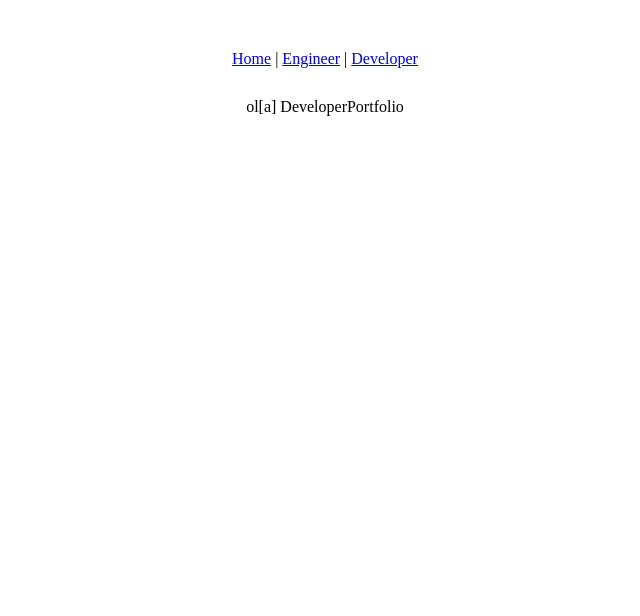
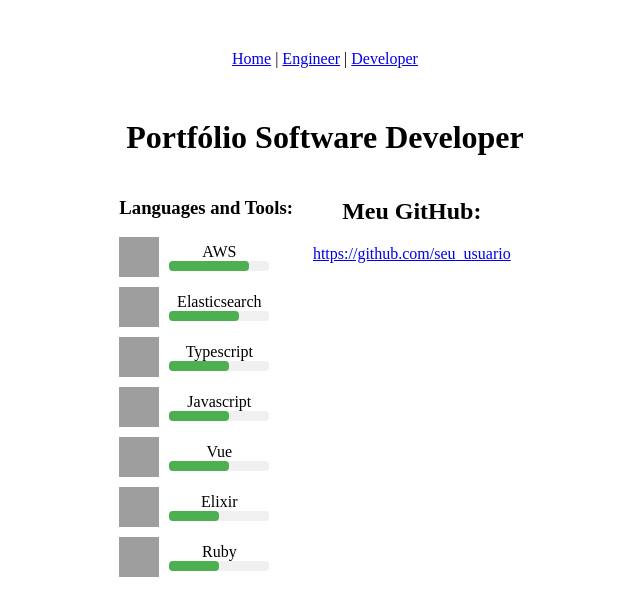
Before and after one commit to samrln/portfolio, a Vue app: page /DeveloperPortfolio in a window 1280 px wide. Shown: the top 616 px of the page, without its empty margins (315-955 px from the left). Built offline with nearby package versions, Linux system fonts and the light colour scheme; grey boxes are pictures that could not be loaded; the HTML template or start-up script is replaced by a standard one.

Commit message:
add portfolio software developer

```diff
--- a/src/pages/DeveloperPortfolio.vue
+++ b/src/pages/DeveloperPortfolio.vue
@@ -1,5 +1,114 @@
 <template>
-    <div class="DeveloperPortfolio">
-        <a> ol[a] DeveloperPortfolio</a>
+  <div>
+    <h1>{{ pageTitle }}</h1>
+    <div>
+      <div class="stacks-section">
+        <div>
+          <h3>Languages and Tools:</h3>
+          <div v-for="stack in stacks" :key="stack.name" class="stack-item">
+            <img :src="stack.icon" :alt="stack.name" width="40" height="40" />
+            <div class="stack-details">
+              <span>{{ stack.name }}</span>
+              <div class="progress-bar">
+                <div class="progress" :style="{ width: stack.progress + '%' }"></div>
+              </div>
+            </div>
+          </div>
+        </div>
+      </div>
+      <div class="github-section">
+        <h2>Meu GitHub:</h2>
+        <a :href="githubURL" target="_blank">{{ githubURL }}</a>
+      </div>
     </div>
+  </div>
 </template>
+
+<script>
+export default {
+  data() {
+    return {
+      pageTitle: "Portfólio Software Developer",
+      githubURL: "https://github.com/seu_usuario",
+      myProjects: ["Meu Portfólio"],
+      stacks: [
+        {
+          name: "AWS",
+          icon:
+            "https://raw.githubusercontent.com/devicons/devicon/master/icons/amazonwebservices/amazonwebservices-original-wordmark.svg",
+          progress: 80,
+        },
+        {
+          name: "Elasticsearch",
+          icon:
+            "https://www.vectorlogo.zone/logos/elastic/elastic-icon.svg",
+          progress: 70,
+        },
+        {
+          name: "Typescript",
+          icon:
+           "https://upload.wikimedia.org/wikipedia/commons/4/4c/Typescript_logo_2020.svg",
+          progress: 60,
+        },
+        {
+          name: "Javascript",
+          icon:
+            "https://upload.wikimedia.org/wikipedia/commons/9/99/Unofficial_JavaScript_logo_2.svg",
+          progress: 60,
+        },
+        {
+          name: "Vue",
+          icon:
+            "https://upload.wikimedia.org/wikipedia/commons/9/95/Vue.js_Logo_2.svg",
+          progress: 60,
+        },
+        {
+          name: "Elixir",
+          icon:
+            "https://upload.wikimedia.org/wikipedia/commons/9/92/Official_Elixir_logo.png",
+          progress: 50,
+        },
+        {
+          name: "Ruby",
+          icon:
+            "https://upload.wikimedia.org/wikipedia/commons/7/73/Ruby_logo.svg",
+          progress: 50,
+        }
+      ],
+    };
+  },
+};
+</script>
+
+<style>
+.stacks-section,
+.github-section {
+  display: inline-block;
+  vertical-align: top;
+  margin-right: 20px;
+  /* Espaçamento entre as seções */
+}
+
+.stack-item {
+  display: flex;
+  align-items: center;
+  margin-bottom: 10px;
+}
+
+.stack-details {
+  margin-left: 10px;
+}
+
+.progress-bar {
+  background-color: #f0f0f0;
+  border-radius: 4px;
+  height: 10px;
+  width: 100px;
+}
+
+.progress {
+  background-color: #4caf50;
+  border-radius: 4px;
+  height: 100%;
+}
+</style>
```
